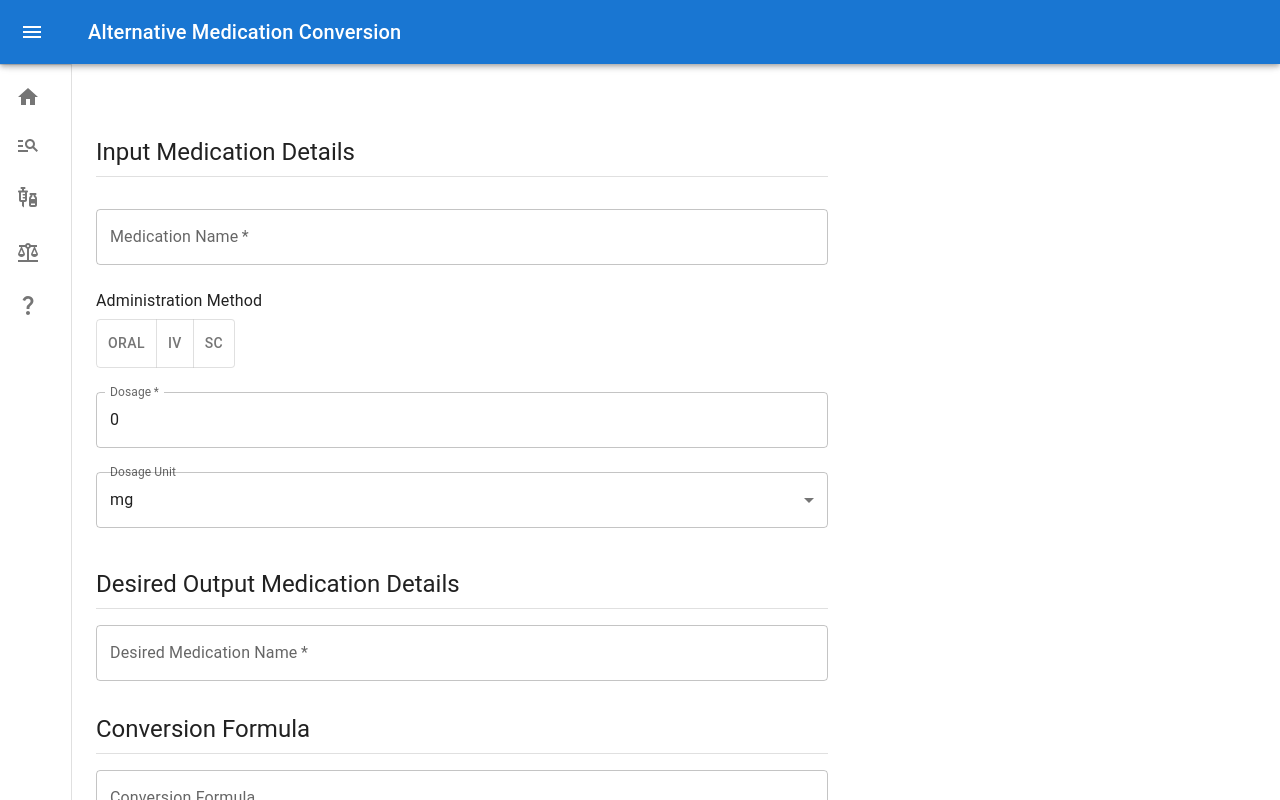
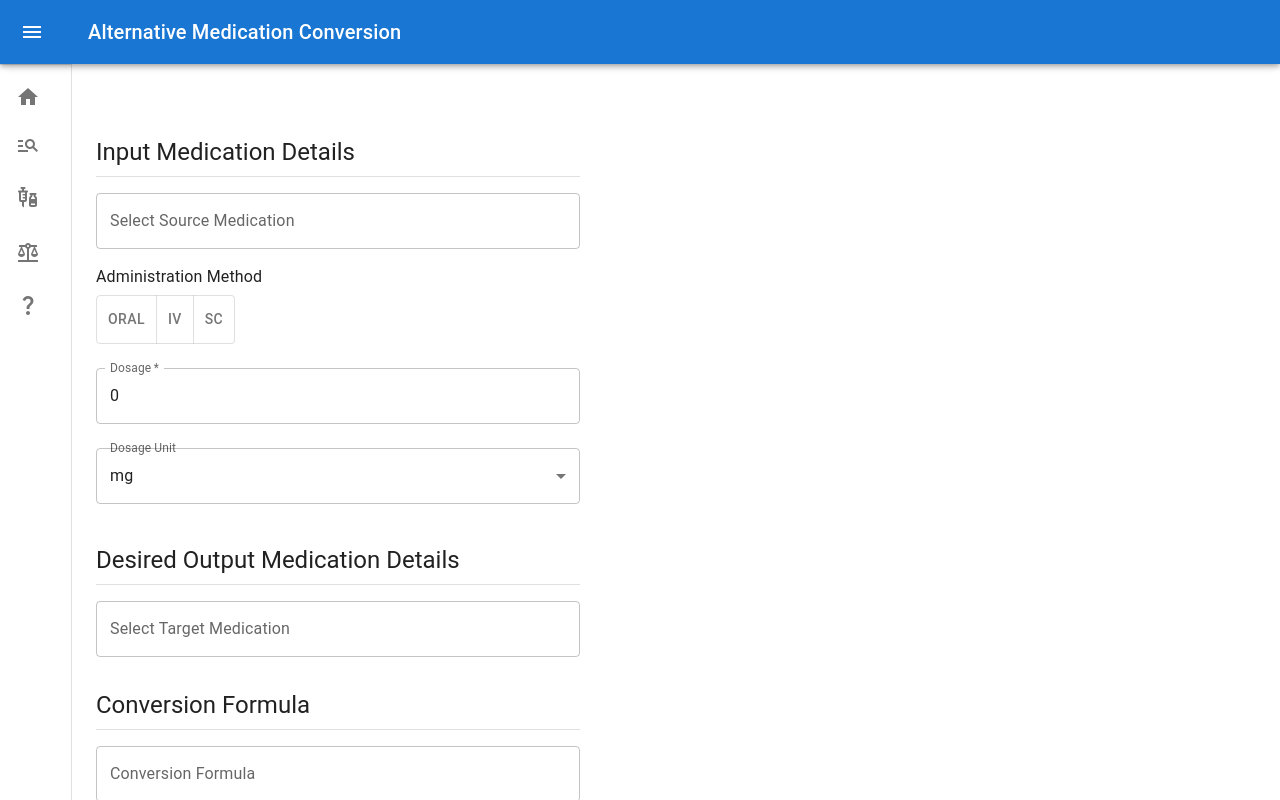
Before and after one commit to sue0-si/Medication_Conversion_4204, a React (Create React App) app in the folder medical_conversion/: page /alt in a window 1280 px wide. Shown: the top 800 px of the page. Built offline with nearby package versions, Linux system fonts and the light colour scheme.

Commit message:
Reimplemented SelectMedication components

```diff
--- a/medical_conversion/src/Components/MedInputForm.js
+++ b/medical_conversion/src/Components/MedInputForm.js
@@ -23,7 +23,7 @@ import { useNavigate } from 'react-router-dom';
 import PatientInfoForm from "./PatientInfoForm";
 import SelectFormula from "./SelectFormula";
 import { extractFormulaOptions } from "../Tools/Options";
-
+import SelectMedication from "./SelectMedication";
 import { MedicationContext } from "../Tools/MedicationContext"
 
 function MedInputForm({formtype, onSubmit
@@ -134,15 +134,7 @@ function MedInputForm({formtype, onSubmit
         </Typography>
         <Divider sx={{ mb: 2 }} />
 
-        <TextField
-          label="Medication Name"
-          name="name"
-          value={medicationData.name}
-          onChange={formtype === "alt" ? handleMedicationNameChange : handleChange}
-          required
-          fullWidth
-          margin="normal"
-        />
+        <SelectMedication field="name" label="Select Source Medication" />
 
         <FormControl fullWidth margin="normal">
           <Typography variant="Subtitle 1" gutterBottom>
@@ -208,54 +200,12 @@ function MedInputForm({formtype, onSubmit
         </Typography>
         <Divider sx={{ mb: 2 }} />
 
-        {/* ALT form */}
-        {formtype === "alt" && (
-          <>
-            <Autocomplete
-              label="Desired Medication Name"
-              freeSolo
-              required
-              autoSelect
-              options={altMedOptions}
-              value={medicationData.target}
-              onChange={(event, newValue) => {
-                if (typeof newValue === "string") {
-                  setMedicationData((prevData) => ({
-                    ...prevData,
-                    target: newValue,
-                  }));
-                } else if (newValue && newValue.inputValue) {
-                  setMedicationData((prevData) => ({
-                    ...prevData,
-                    target: newValue.inputValue,
-                  }));
-                }
-              }}
-              renderInput={(params) => (
-                <TextField
-                  {...params}
-                  label="Desired Medication Name"
-                  variant="outlined"
-                  required
-                />
-              )}
-            />
-          </>
-        )}
+
+        <SelectMedication field="target" label="Select Target Medication" />
 
         {/* PO-IV form */}
         {formtype === "po-iv" && (
           <>
-            <TextField
-              label="Desired Medication"
-              name="target"
-              value={medicationData.target}
-              onChange={handleChange}
-              required
-              fullWidth
-              margin="normal"
-            />
-
             <FormControl fullWidth margin="normal">
               <Typography variant="Subtitle 1" gutterBottom>
                 Desired Administration Method
```
